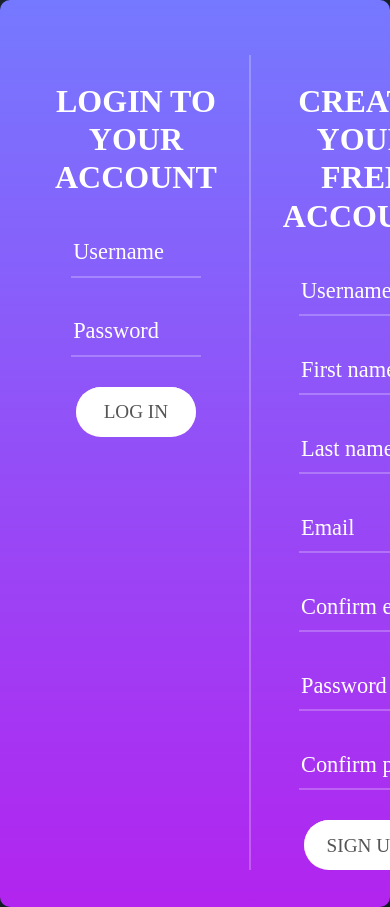
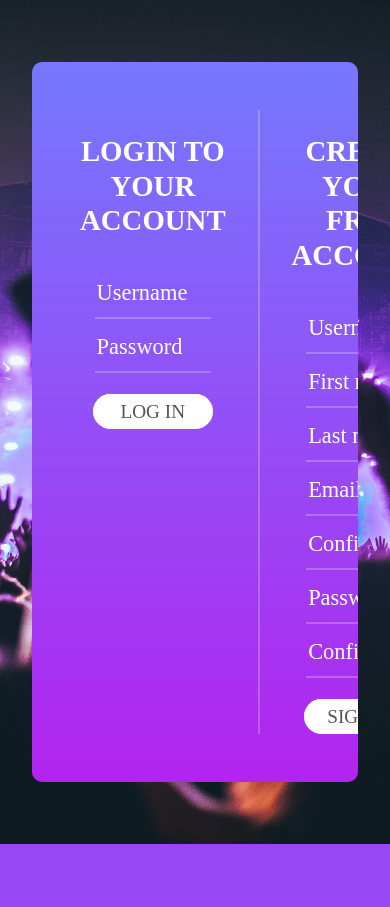
Before and after one commit to elenyou/spotify-clone, a PHP site: page /register.php in a window 390 px wide. After the commit the page ends 844 px from the top, so only its background shows below. Run offline with PHP 8.4, Linux system fonts and the light colour scheme.

Commit message:
responsive register page

```diff
--- a/assets/css/register.css
+++ b/assets/css/register.css
@@ -11,7 +11,17 @@
   border: none;
 }
 
-textarea:focus,
+input:-webkit-autofill,
+input:-webkit-autofill:hover,
+input:-webkit-autofill:focus
+input:-webkit-autofill {
+  border: 0;
+  -webkit-text-fill-color: #fff;
+  -webkit-box-shadow: 0 0 0px 1000px transparent inset;
+  transition: background-color 5000s ease-in-out 0s;
+  background: -webkit-linear-gradient(top,  rgba(255,255,255,0) 0%,rgba(0,174,255,0.04) 50%,rgba(255,255,255,0) 51%,rgba(0,174,255,0.03) 100%);
+}
+
 input:focus {
   border-color: transparent !important;
 }
@@ -29,19 +39,6 @@
   color: transparent;
 }
 
-textarea:focus::-webkit-input-placeholder {
-  color: transparent;
-}
-textarea:focus:-moz-placeholder {
-  color: transparent;
-}
-textarea:focus::-moz-placeholder {
-  color: transparent;
-}
-textarea:focus:-ms-input-placeholder {
-  color: transparent;
-}
-
 input::-webkit-input-placeholder {
   color: #fff;
 }
@@ -52,19 +49,6 @@
   color: #fff;
 }
 input:-ms-input-placeholder {
-  color: #fff;
-}
-
-textarea::-webkit-input-placeholder {
-  color: #fff;
-}
-textarea:-moz-placeholder {
-  color: #fff;
-}
-textarea::-moz-placeholder {
-  color: #fff;
-}
-textarea:-ms-input-placeholder {
   color: #fff;
 }
 
@@ -95,7 +79,7 @@
   justify-content: space-between;
   border-radius: 10px;
   overflow: hidden;
-  padding: 55px 55px 37px 55px;
+  padding: 3rem;
   background: #9152f8;
   background: -webkit-linear-gradient(top, #7579ff, #b224ef);
   background: -o-linear-gradient(top, #7579ff, #b224ef);
@@ -117,7 +101,7 @@
 
 .login-form-title {
   font-family: Poppins-Medium;
-  font-size: 2rem;
+  font-size: 1.8rem;
   color: #fff;
   line-height: 1.2;
   text-align: center;
@@ -128,7 +112,7 @@
 .wrap-input {
   width: 80%;
   border-bottom: 2px solid rgba(255, 255, 255, 0.24);
-  margin-bottom: 30px;
+  margin-bottom: 5px;
 }
 
 input {
@@ -152,8 +136,9 @@
   color: #555555;
   line-height: 1.2;
   padding: 0 15px;
+  margin-top: 1rem;
   min-width: 120px;
-  height: 50px;
+  height: 35px;
   border-radius: 25px;
   background: #9152f8;
   background: -webkit-linear-gradient(bottom, #B026F0, #ffffff);
@@ -199,3 +184,43 @@
 .errorMessage {
   color: #fff;
 }
+
+
+@media screen and (max-width: 768px) {
+  .wrap-login {
+    margin: 0 2rem;
+  }
+}
+
+
+@media screen and (max-width: 320px) {
+  #loginForm {
+    border-right: none;
+    margin-right: 0;
+    padding-right: 0;
+    margin-bottom: 2rem;
+  }
+  .wrap-login {
+    margin: 2rem 1rem;
+    padding: 1.5rem;
+    flex-direction: column;
+  }
+  .login-form-title {
+    font-size: 1rem;
+    line-height: 1;
+    margin-bottom: 0.8rem;
+  }
+  .wrap-input {
+    width: 100%;
+  }
+  input {
+    font-size: 1rem;
+    line-height: 1;
+    height: 20px;
+  }
+  .login-form-btn {
+    font-size: 0.8rem;
+    padding: 0 5px;
+    height: 25px;
+  }
+}
--- a/register.php
+++ b/register.php
@@ -29,14 +29,14 @@
 <body>
     <div class="register-container">
         <div class="wrap-login">
-            <form id="loginForm" action="register.php" method="POST">
+            <form id="loginForm" action="register.php" method="POST" autocomplete="off">
                 <h2 class="login-form-title">Login to your account</h2>
                 <div class="wrap-input">
                     <?php echo $account->getError(Constants::$loginFailed ); ?>
-                    <input id="loginUsername" name="loginUsername" type="text" placeholder="Username" required>
+                    <input id="loginUsername" name="loginUsername" type="text" placeholder="Username" autocomplete="off" required>
                 </div>
                 <div class="wrap-input">
-                    <input id="loginPassword" name="loginPassword" type="password" placeholder="Password" required>
+                    <input id="loginPassword" name="loginPassword" type="password" placeholder="Password" autocomplete="off" required>
                 </div>
                 <button class="login-form-btn" type="submit" name="loginButton">LOG IN</button>
             </form>
```
